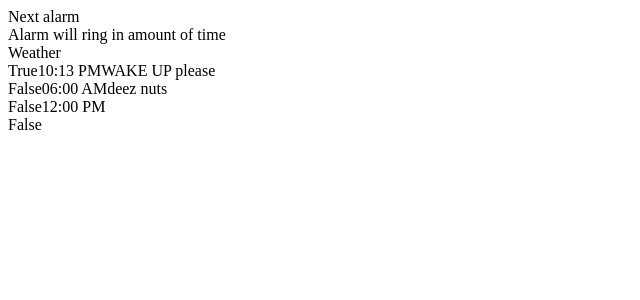
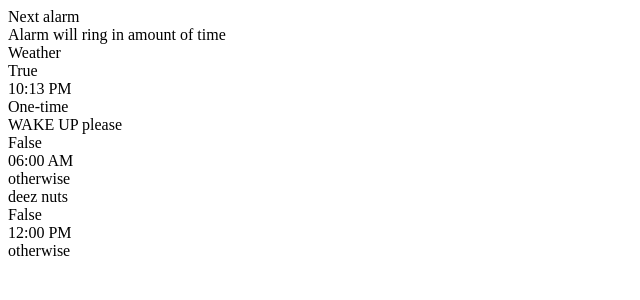
Before and after one commit to nehemiahh23/alarm-me, a React (Vite) app in the folder client/: page / in a window 1280 px wide. Shown: the top 300 px of the page, without its empty margins (0-640 px from the left). Built offline with nearby package versions, Linux system fonts and the light colour scheme; data requests are answered from the project's data file.

Commit message:
first pass on repeat message

```diff
--- a/client/components/AlarmCard.jsx
+++ b/client/components/AlarmCard.jsx
@@ -1,12 +1,26 @@
-import React from 'react'
+import useEffect from 'react'
 
 function AlarmCard({ enabled, time, rptDays, label }) {
+
+    let rptMessage
+
+    if (rptDays.length == 0) {
+        rptMessage = "One-time"
+    }
+    else {
+        rptMessage = "otherwise"
+    }
 
   return (
     <div>
         { enabled ? "True" : "False" }
+        <br/>
         { time }
+        <br/>
+        { rptMessage }
+        <br/>
         { label }
+        <br/>
     </div>
   )
 }
--- a/client/components/AlarmContainer.jsx
+++ b/client/components/AlarmContainer.jsx
@@ -11,7 +11,7 @@ function AlarmContainer() {
         .then(data => setAlarms(data))
     }, [])
 
-    const mapped = alarms.map(alarm => <AlarmCard key={alarm.id} enabled={alarm.enabled} time={alarm.time} rpt-days={alarm.rptDays} label={alarm.label} />)
+    const mapped = alarms.map(alarm => <AlarmCard key={alarm.id} enabled={alarm.enabled} time={alarm.time} rptDays={alarm.rptDays} label={alarm.label} />)
 
   return (
     <>
--- a/client/src/App.jsx
+++ b/client/src/App.jsx
@@ -11,7 +11,6 @@ function App() {
       <Next/>
       <Weather/>
       <AlarmContainer/>
-      <AlarmCard/>
     </>
   )
 }
```
